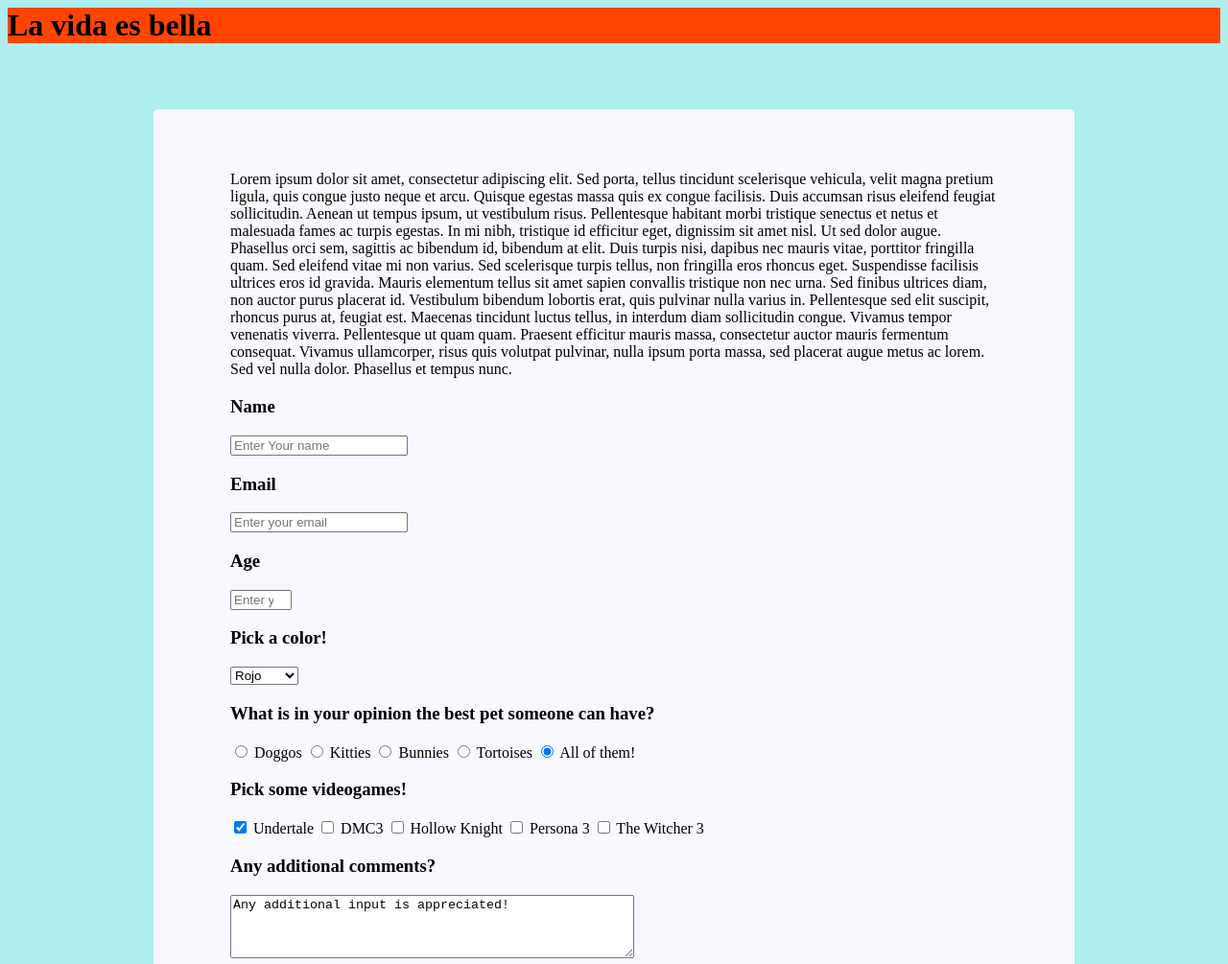
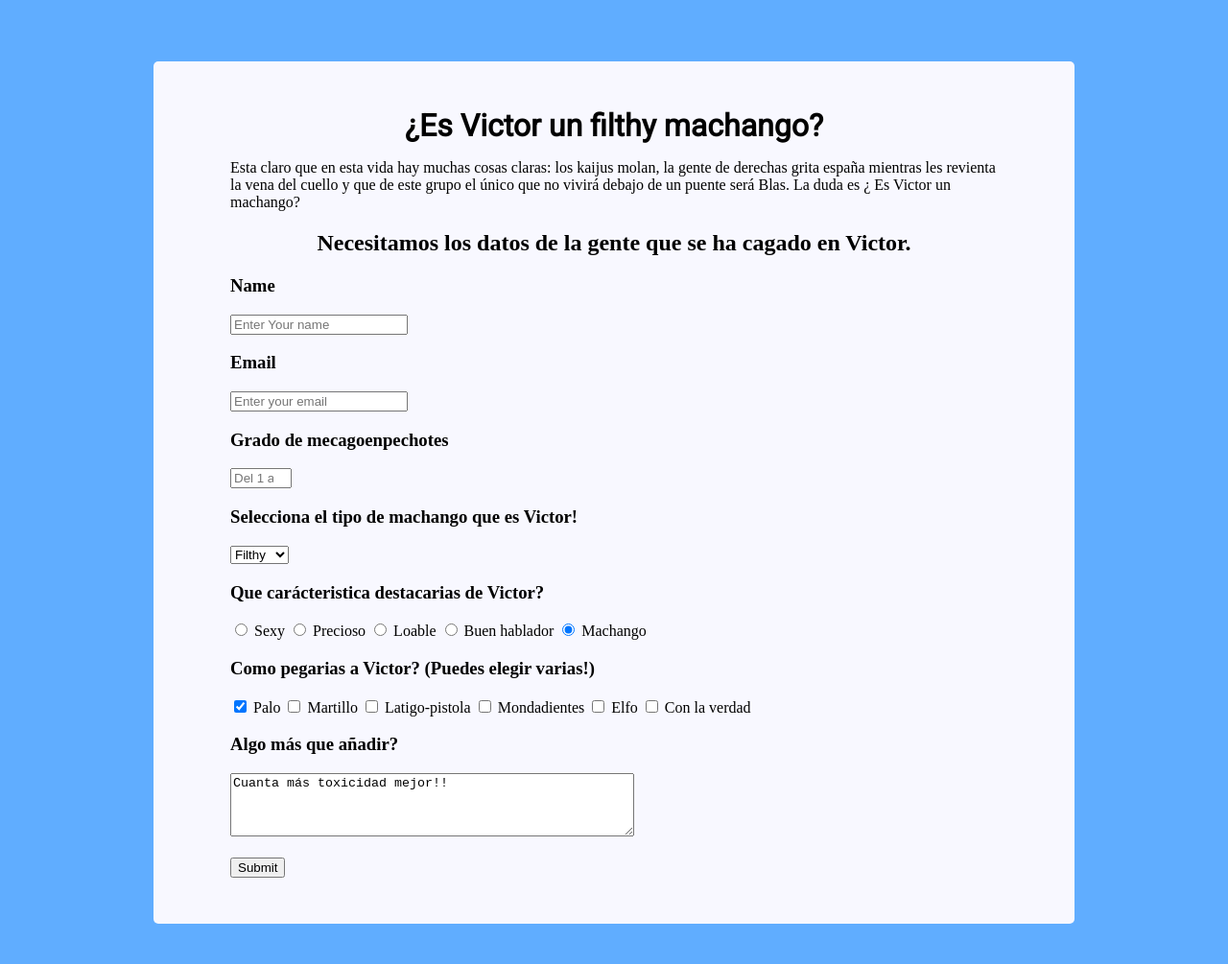
Before and after one commit to MistralHaze/FreeCodeCampWebform, a website: page index.html in a window 1280 px wide. Shown: the top 1005 px of the page at 96% size. Drawn offline with Linux system fonts and the light colour scheme.

Commit message:
Cambios al index js para meterme ocn un amigo y añadidos unos cambios al css que no serán utilizados pero quiero guardar

```diff
--- a/index.html
+++ b/index.html
@@ -8,71 +8,67 @@
     <meta name="viewport" content="width=device-width, initial-scale=1">
     <link rel="stylesheet" type="text/css" media="screen" href="main.css" />
     <script src="main.js"></script>
+    <link href="https://fonts.googleapis.com/css?family=Roboto" rel="stylesheet">
 </head>
 
 <body>
     <script src="https://cdn.freecodecamp.org/testable-projects-fcc/v1/bundle.js"> </script>
-    <div id="top-bar">
-            <h1 id="title">La vida es bella</h1>
+
+<!-- El cuadrado de arriba
+    <div id="top-bar" class="box" >
+        <h1 id="title" class="title">Webform</h1>
+        <div class="underline-box">
+        </div>
     </div>
-    <div id="background">
+    -->
+        <div id="background">
         <div id="form-body">
+                <h1 id="title" class="title">¿Es Victor un filthy machango?</h1>
 
-            <p id="description"> Lorem ipsum dolor sit amet, consectetur adipiscing elit. Sed porta, tellus tincidunt
-                scelerisque vehicula, velit magna pretium ligula, quis congue justo neque et arcu. Quisque egestas
-                massa quis ex congue facilisis. Duis accumsan risus eleifend feugiat sollicitudin. Aenean ut tempus
-                ipsum, ut vestibulum risus. Pellentesque habitant morbi tristique senectus et netus et malesuada fames
-                ac turpis egestas. In mi nibh, tristique id efficitur eget, dignissim sit amet nisl. Ut sed dolor
-                augue.
 
-                Phasellus orci sem, sagittis ac bibendum id, bibendum at elit. Duis turpis nisi, dapibus nec mauris
-                vitae, porttitor fringilla quam. Sed eleifend vitae mi non varius. Sed scelerisque turpis tellus, non
-                fringilla eros rhoncus eget. Suspendisse facilisis ultrices eros id gravida. Mauris elementum tellus
-                sit amet sapien convallis tristique non nec urna. Sed finibus ultrices diam, non auctor purus placerat
-                id. Vestibulum bibendum lobortis erat, quis pulvinar nulla varius in. Pellentesque sed elit suscipit,
-                rhoncus purus at, feugiat est. Maecenas tincidunt luctus tellus, in interdum diam sollicitudin congue.
-                Vivamus tempor venenatis viverra. Pellentesque ut quam quam. Praesent efficitur mauris massa,
-                consectetur auctor mauris fermentum consequat. Vivamus ullamcorper, risus quis volutpat pulvinar, nulla
-                ipsum porta massa, sed placerat augue metus ac lorem. Sed vel nulla dolor. Phasellus et tempus nunc.</p>
+            <p id="description"> Esta claro que en esta vida hay muchas cosas claras: los kaijus molan, la gente de derechas grita españa mientras les revienta la vena del cuello y que de este grupo el único que no vivirá debajo de un puente será Blas. La duda es ¿ Es Victor un machango?
+            </p>
 
             <form action="/sendForm.php" id="survey-form">
+                <h2 style="text-align:center"> Necesitamos los datos de la gente que se ha cagado en Victor.</h2>
                 <h3>Name</h3>
                 <label for="name" id="name-label"> <input type="text" id="name" placeholder="Enter Your name" required></label>
                 <h3>Email</h3>
                 <label for="email" id="email-label"> <input type="email" id="email" placeholder="Enter your email"
                         required></label>
-                <h3>Age</h3>
-                <label for="number" id="number-label"> <input type="number" id="number" placeholder="Enter your age"
+                <h3>Grado de mecagoenpechotes</h3>
+                <label for="number" id="number-label"> <input type="number" id="number" placeholder="Del 1 al infinito"
                         min="0" max="150" required></label>
 
-                <h3>Pick a color!</h3>
+                <h3>Selecciona el tipo de machango que es Victor!</h3>
                 <label id="dropdown">
                     <select>
-                        <option value="rojo"> Rojo</option>
-                        <option value="verde"> Verde</option>
-                        <option value="amarillo"> Amarillo</option>
-                        <option value="azul"> Azul</option>
+                        <option value="rojo"> Filthy</option>
+                        <option value="verde"> Green</option>
+                        <option value="amarillo"> Yellow</option>
+                        <option value="azul"> Blue</option>
                     </select>
                 </label>
 
-                <h3>What is in your opinion the best pet someone can have?</h3>
-                <label><input id="Doggos" type="radio" name="pets"> Doggos </label>
-                <label><input id="Kitties" type="radio" name="pets"> Kitties </label>
-                <label><input id="Bunnies" type="radio" name="pets"> Bunnies </label>
-                <label><input id="Tortoises" type="radio" name="pets"> Tortoises </label>
-                <label><input id="AllOfThem" type="radio" name="pets" checked> All of them! </label>
+                <h3>Que carácteristica destacarias de Victor?</h3>
+                <label><input id="Doggos" type="radio" name="pets"> Sexy </label>
+                <label><input id="Kitties" type="radio" name="pets"> Precioso </label>
+                <label><input id="Bunnies" type="radio" name="pets"> Loable </label>
+                <label><input id="Tortoises" type="radio" name="pets"> Buen hablador </label>
+                <label><input id="AllOfThem" type="radio" name="pets" checked> Machango </label>
 
-                <h3>Pick some videogames!</h3>
+                <h3>Como pegarias a Victor? (Puedes elegir varias!)</h3>
                 <label for="videogames">
-                    <label><input id="Undertale" type="checkbox" name="goodOnes" checked> Undertale </label>
-                    <label><input id="DMC3" type="checkbox" name="goodOnes"> DMC3 </label>
-                    <label><input id="HollowKnight" type="checkbox" name="goodOnes"> Hollow Knight </label>
-                    <label><input id="Persona3" type="checkbox" name="goodOnes"> Persona 3 </label>
-                    <label><input id="TheWitcher3" type="checkbox" name="goodOnes"> The Witcher 3 </label>
+                    <label><input id="Undertale" type="checkbox" name="goodOnes" checked> Palo </label>
+                    <label><input id="DMC3" type="checkbox" name="goodOnes"> Martillo </label>
+                    <label><input id="HollowKnight" type="checkbox" name="goodOnes"> Latigo-pistola </label>
+                    <label><input id="Persona3" type="checkbox" name="goodOnes"> Mondadientes </label>
+                    <label><input id="TheWitcher3" type="checkbox" name="goodOnes"> Elfo</label>
+                    <label><input id="TheWitcher3" type="checkbox" name="goodOnes"> Con la verdad </label>
                 </label>
 
-                <h3>Any additional comments?</h3>
-                <label for="adittional-comments" id="comments-label"><textarea rows="4" cols="50">Any additional input is appreciated!</textarea></label>
+                <h3>Algo más que añadir?</h3>
+                <label for="adittional-comments" id="comments-label"><textarea rows="4" cols="50">Cuanta más toxicidad mejor!!</textarea></label>
 
                 <br><br>
                 <button id="submit">Submit</button>
--- a/main.css
+++ b/main.css
@@ -1,41 +1,56 @@
-#comments
-{
-    width:25em;
+
+#comments {
+    width: 25em;
 }
 
-#form-body
-{
+#form-body {
     align-items: center;
-    background-color:ghostwhite;
-    max-width:800px;
+    background-color: ghostwhite;
+    max-width: 800px;
 
     border-radius: 5px;
     padding-right: 5em;
     padding-left: 5em;
-    padding-top:3em;
-    padding-bottom:3em;
+    padding-top: 3em;
+    padding-bottom: 3em;
 
     margin: 0em 5em 3em 5em;
 }
-h1 {
-    margin-top:0;
-    padding-top: 0;}
 
-#top-bar
-{
-    height: 10%;
-    background-color: orangered;
+.box {
+    position: absolute;
+    float: left;
+    width: 100%;
+    padding: 2%;
+    background-color: #5783E8;
+}
+
+.title {
+    padding: 0%;
+    margin: 0%;
+    text-align: center;
+    font-family: 'Roboto', sans-serif;
+}
+
+.underline-box {
+    position: absolute;
+    float: left;
+    top: 90%;
+    left: -10%;
+    padding: 0.5%;
+    width: 110%;
+    background-color: #5368FF;
 }
 
 
-#background
-{
-    padding: 3em;
-    display:flex;
+#background {
+    padding-top: 4em;
+    display: flex;
     justify-content: center;
 }
 
-body
-{
-    background-color:paleturquoise;
+body {
+    background-color: #60ADFF;
+    padding: 0%;
+    margin: 0%;
 }
```
Also changed, not shown: package.json (added, +25 -0 lines).
